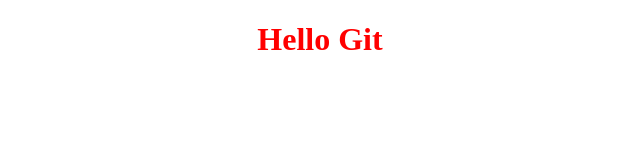
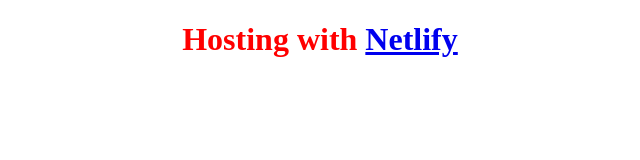
Before and after one commit to kimnguyen10/my-awesome-project, a plain HTML site: page index.html in a window 1280 px wide. Shown: the whole page, without its empty margins (320-960 px from the left). Drawn offline with Linux system fonts and the light colour scheme.

Commit message:
Added a link to Netlify

```diff
--- a/index.html
+++ b/index.html
@@ -7,6 +7,6 @@
     <link rel="stylesheet" href="style.css" />
   </head>
   <body>
-    <h1>Hello Git</h1>
+    <h1>Hosting with <a href="https://www.netlify.com">Netlify</a></h1>
   </body>
 </html>
```
